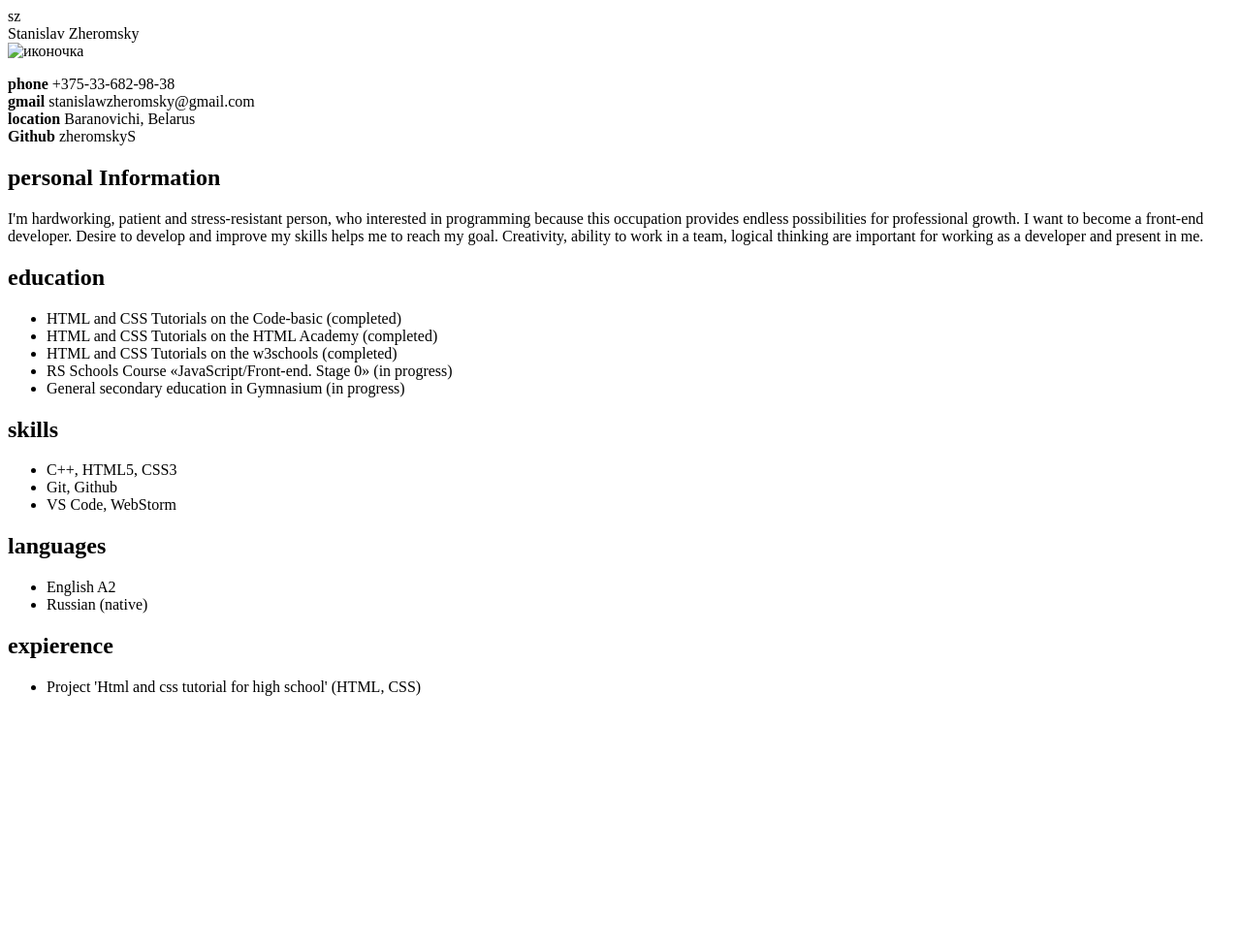
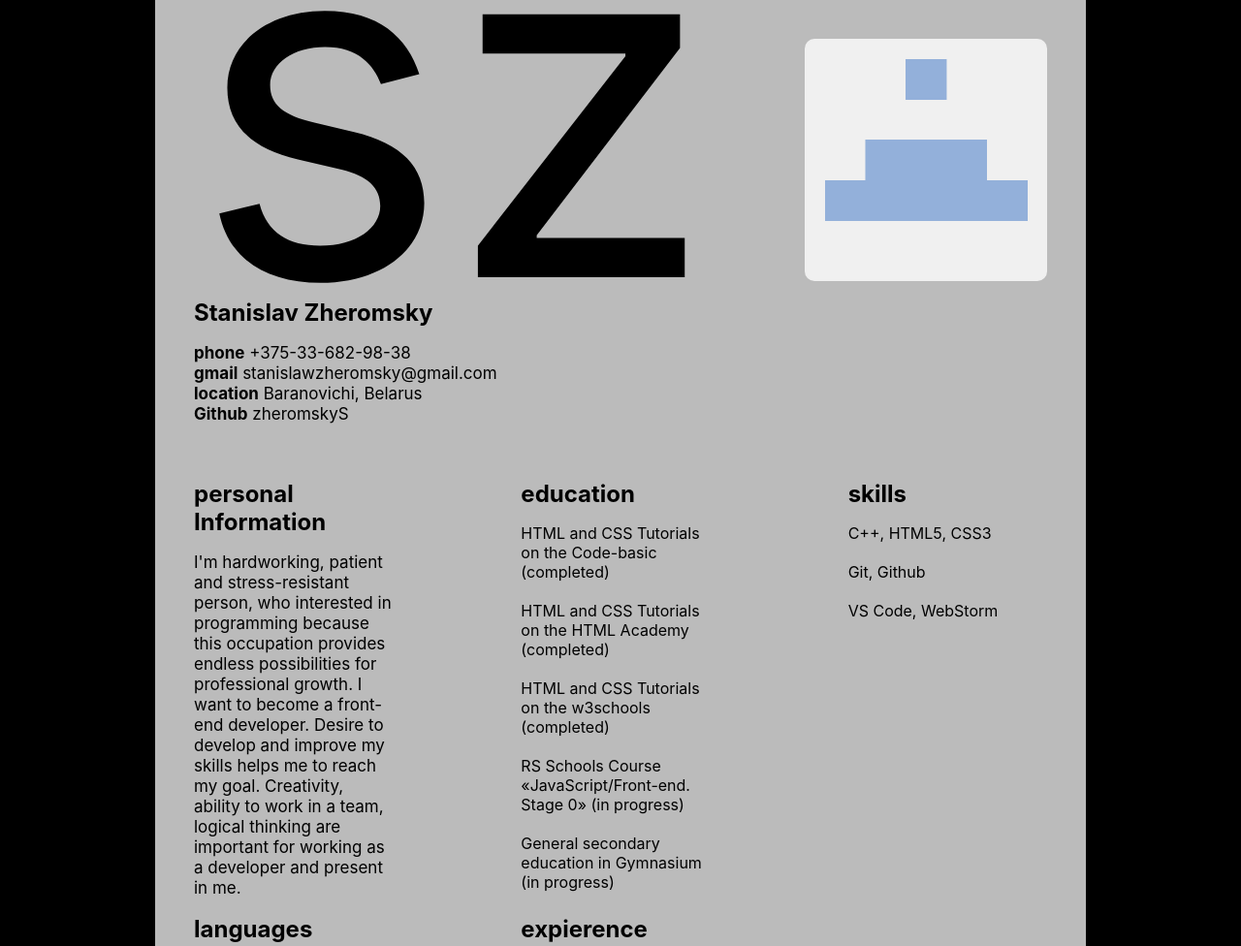
Before and after one commit to zheromskyS/rsschool-cv, a website: page index.html in a window 1280 px wide. Shown: the top 976 px of the page at 97% size. Before the commit the page ends 800 px from the top, so only its background shows below. Drawn offline with Linux system fonts and the light colour scheme.

Commit message:
feat: add styles, assets

```diff
--- a/style.css
+++ b/style.css
@@ -1 +1,89 @@
 /* styles */
+
+body {
+    margin: 0;
+    padding: 0;
+    background-color: black;
+}
+
+.wrapper {
+    max-width: 75%;
+    background-color: rgb(187, 187, 187);
+    padding-top: 0;
+    margin: 0 auto;
+    padding-bottom: 0;
+}
+
+.contact-info {
+    padding: 40px;
+}
+
+.level-1-info {
+    display: flex;
+    justify-content: space-between;
+}
+
+.letters {
+    font-family: -apple-system, BlinkMacSystemFont, 'Segoe UI',
+    Roboto, Oxygen, Ubuntu, Cantarell, 'Open Sans', 'Helvetica Neue', sans-serif;
+    font-size: 497px;
+    line-height: 131px;
+    padding: 0;
+    margin: 0;
+    display: inline;
+}
+
+.name-surname {
+    font-family: -apple-system, BlinkMacSystemFont, 'Segoe UI',
+    Roboto, Oxygen, Ubuntu, Cantarell, 'Open Sans', 'Helvetica Neue', sans-serif;
+    margin-top: 137px;
+    font-size: 24px;
+    font-weight: bold;
+}
+
+.main-photo {
+    width: 250px;
+    height: 250px;
+    border-radius: 10px;
+}
+
+.level-2-info {
+    font-family: -apple-system, BlinkMacSystemFont, 'Segoe UI',
+    Roboto, Oxygen, Ubuntu, Cantarell, 'Open Sans', 'Helvetica Neue', sans-serif;
+
+}
+
+.items {
+    margin: 0 40px;
+    display: grid;
+    grid-template-columns: 1fr 1fr 1fr;
+    column-gap: 15%;
+}
+
+h2 {
+    margin: 0;
+}
+
+.ed-list {
+    margin-left: 0;
+    padding-left: 0;
+}
+
+.ed-item {
+    list-style-type: none;
+    margin-bottom: 20px;
+    font-family: -apple-system, BlinkMacSystemFont, 'Segoe UI',
+    Roboto, Oxygen, Ubuntu, Cantarell, 'Open Sans', 'Helvetica Neue', sans-serif;
+}
+
+p {
+    font-family: -apple-system, BlinkMacSystemFont, 'Segoe UI',
+    Roboto, Oxygen, Ubuntu, Cantarell, 'Open Sans', 'Helvetica Neue', sans-serif;
+    font-size: 17px;
+    line-height: 21px;
+}
+
+h2 {
+    font-family: -apple-system, BlinkMacSystemFont, 'Segoe UI',
+    Roboto, Oxygen, Ubuntu, Cantarell, 'Open Sans', 'Helvetica Neue', sans-serif;
+}
```
Also changed, not shown: assets/profile.png (added).
